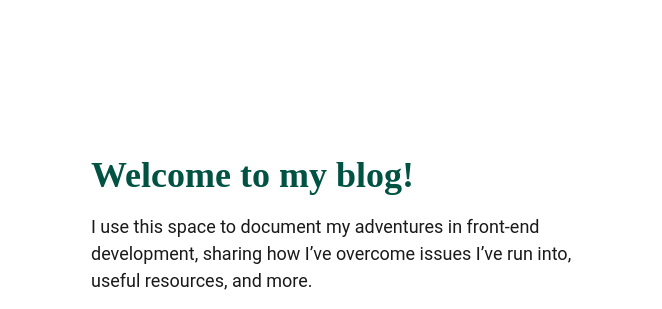
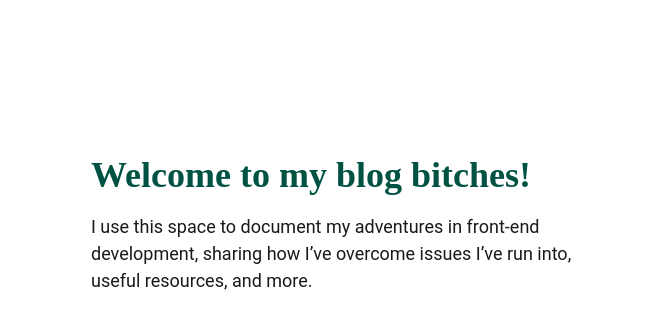
Before and after one commit to R87P/11ty-blog-site, an Eleventy site: page src/index.njk in a window 1280 px wide. Shown: the part 204-513 px from the top of the page, 0-662 px from the left. Built offline with nearby package versions, Linux system fonts and the light colour scheme; Eleventy itself is replaced by a stand-in of ours; files that its build step writes are made by us from their sources.

Commit message:
commit on main

```diff
--- a/src/index.njk
+++ b/src/index.njk
@@ -10,7 +10,7 @@ layout: 'base.njk'
 <section class="hero">
   <div class="container flow">
       <div class="hero__content flow">
-        <h1 class="section-title">Welcome to my blog!</h1>
+        <h1 class="section-title">Welcome to my blog bitches!</h1>
         <p>I use this space to document my adventures in front-end development, sharing how I’ve overcome issues I’ve run into, useful resources, and more.</p>
         <p>Below are some of my favourite articles, or you can go to the blog page to see my most recent posts.</p>
         <div class="flex-group">
```
